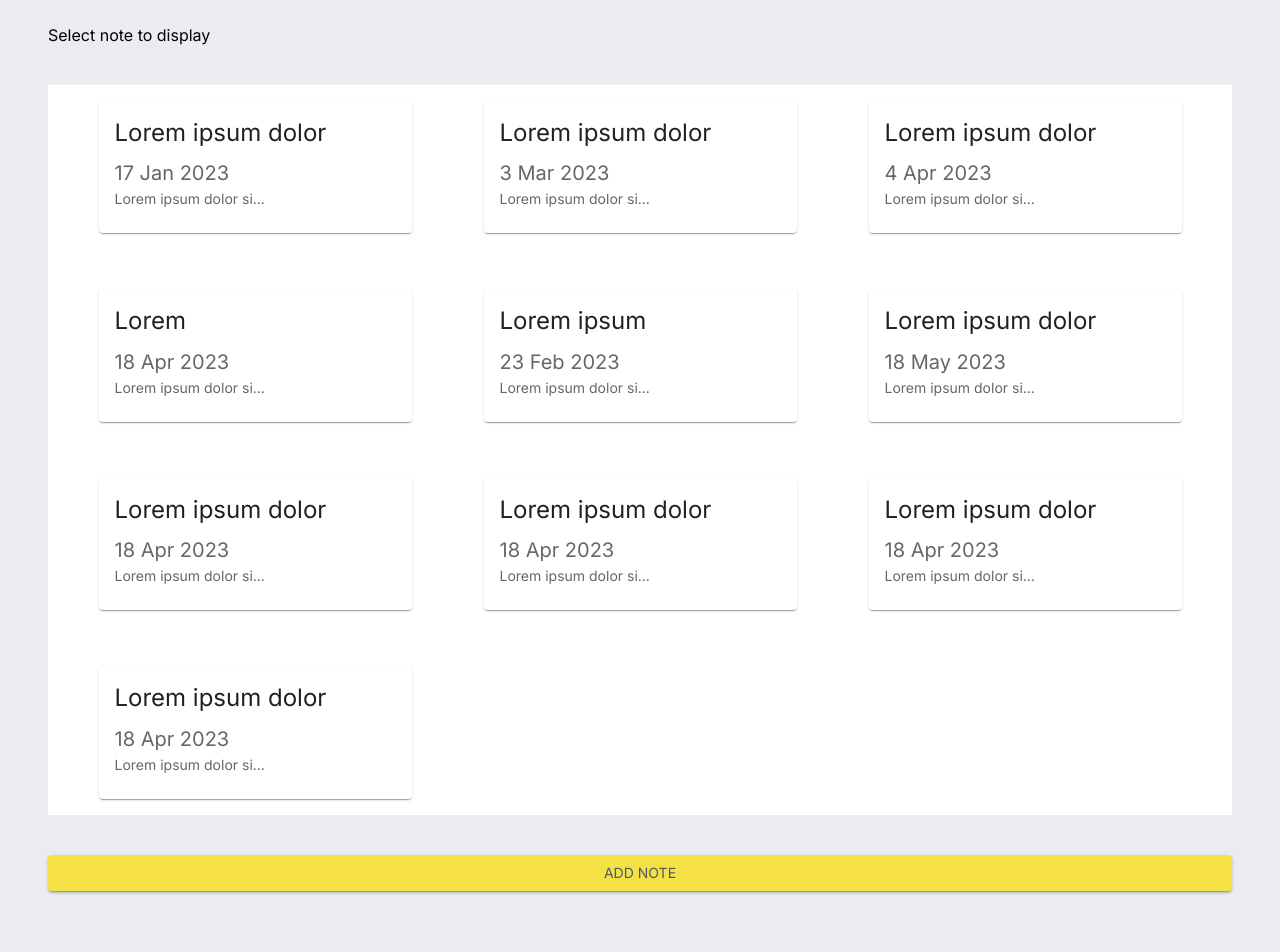
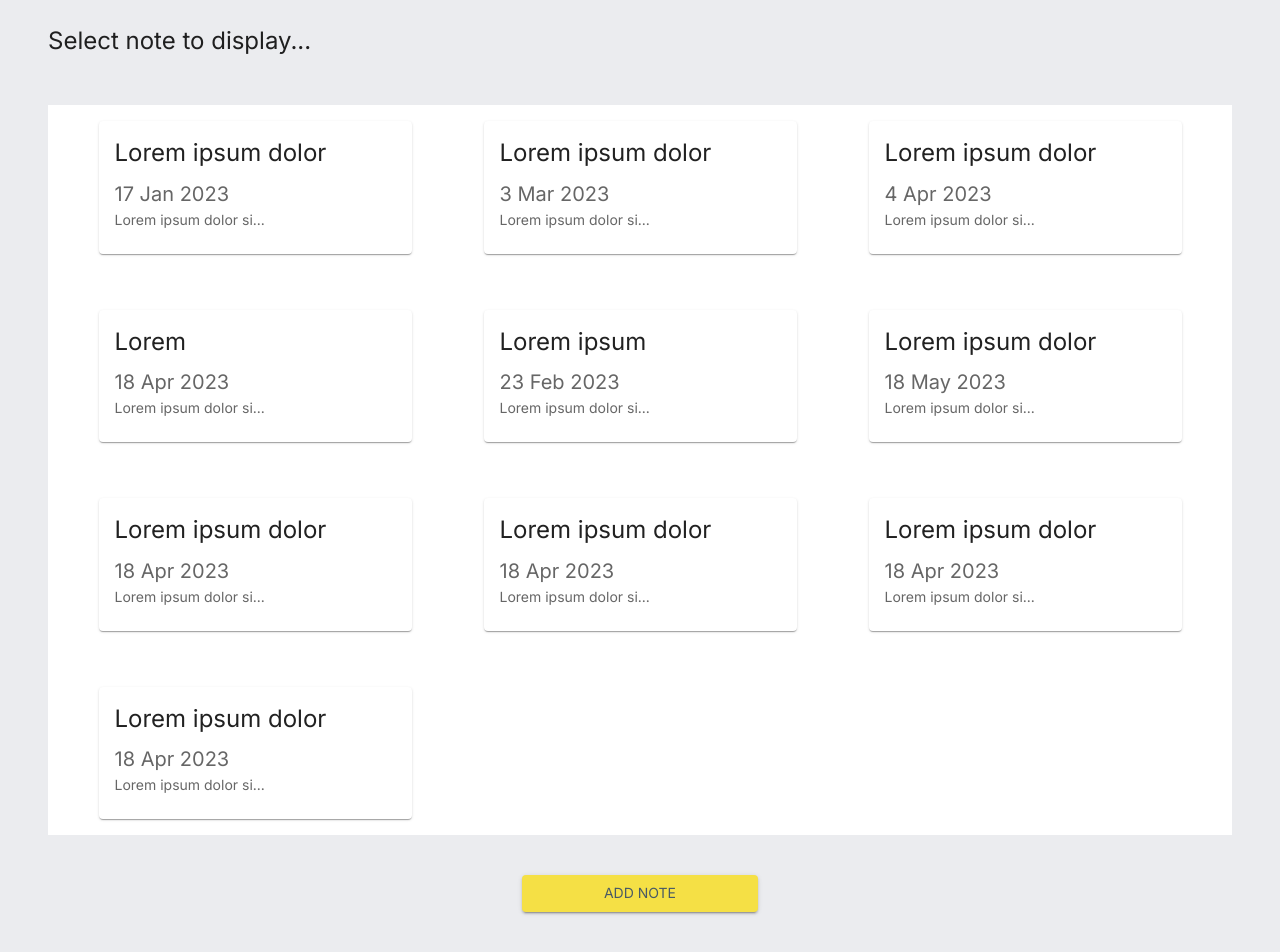
Before and after one commit to petrovskya/reactive-notes, a React (Create React App) app: page / in a window 1280 px wide. Shown: the part 115-1067 px from the top of the page. Before the commit the page ends 1046 px from the top, so only its background shows below. Built offline with nearby package versions, Linux system fonts and the light colour scheme.

Commit message:
feat: add full note  description

```diff
--- a/src/components/ActiveNote/ActiveNote.tsx
+++ b/src/components/ActiveNote/ActiveNote.tsx
@@ -1,3 +1,4 @@
+import { Typography } from '@mui/material';
 import { CustomNoteCard } from 'components';
 import React from 'react';
 import { NoteProps } from 'utils/notes';
@@ -6,5 +7,11 @@ interface ActiveNoteProps {
   note: NoteProps | null;
 }
 export const ActiveNote = ({ note }: ActiveNoteProps) => {
-  return note ? <CustomNoteCard note={note} /> : <p>Select note to display</p>;
+  return note ? (
+    <CustomNoteCard note={note} fullDescription />
+  ) : (
+    <Typography gutterBottom variant='h5' component='p' color='text.primary'>
+      Select note to display...
+    </Typography>
+  );
 };
--- a/src/components/CustomButton/styles.ts
+++ b/src/components/CustomButton/styles.ts
@@ -2,5 +2,8 @@ import { Button, styled } from '@mui/material';
 import { Color } from 'ui';
 
 export const StyledButton = styled(Button)`
+  display: block;
+  width: 20%;
+  margin: auto;
   color: ${Color.SECONDARY};
 `;
--- a/src/components/CustomNoteCard/CustomNoteCard.tsx
+++ b/src/components/CustomNoteCard/CustomNoteCard.tsx
@@ -8,12 +8,14 @@ interface NoteCardProps {
   note: NoteProps;
   setActiveNote?: Dispatch<React.SetStateAction<NoteProps | null>>;
   activeNote?: NoteProps | null;
+  fullDescription?: boolean;
 }
 
 export const CustomNoteCard = ({
   note,
   setActiveNote,
   activeNote,
+  fullDescription,
 }: NoteCardProps) => {
   const { id, title, description, dateCreation } = note;
   const handleActiveNote = () => {
@@ -41,7 +43,7 @@ export const CustomNoteCard = ({
           {dateCreation}
         </Typography>
         <Typography variant='body2' color='text.secondary'>
-          {getShortDescription(description)}
+          {fullDescription ? description : getShortDescription(description)}
         </Typography>
       </CardContent>
     </Card>
```
